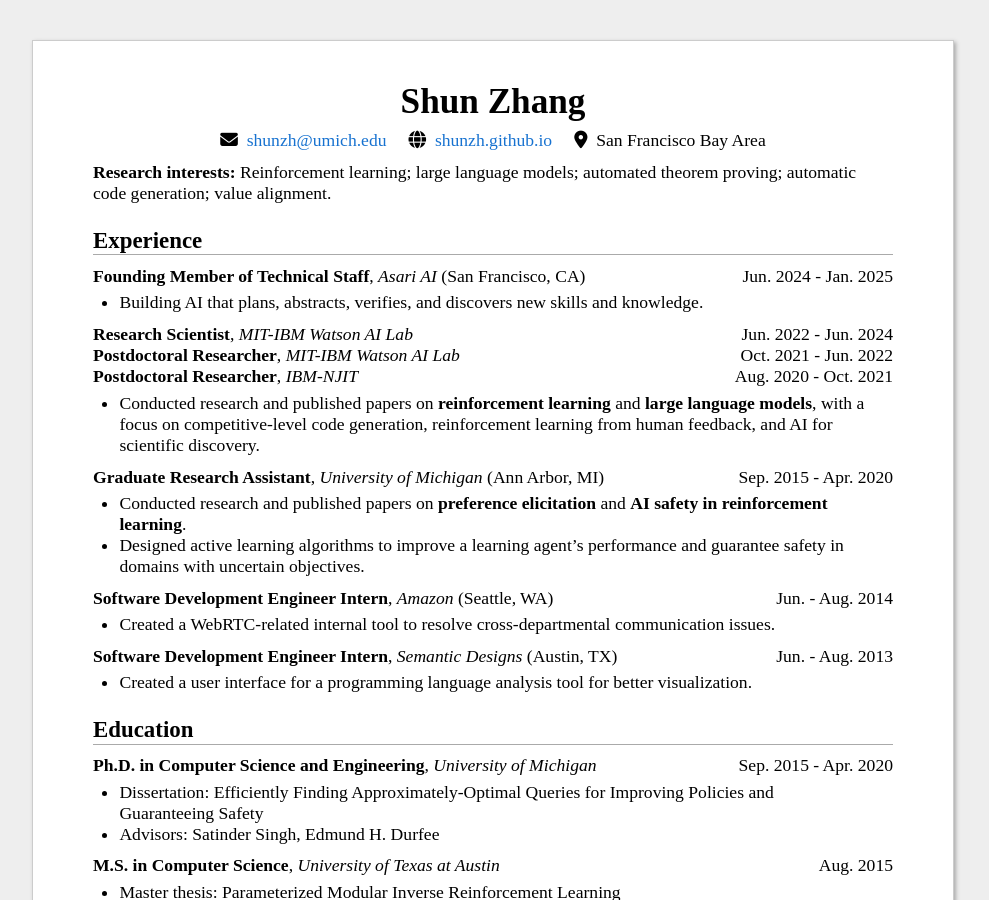
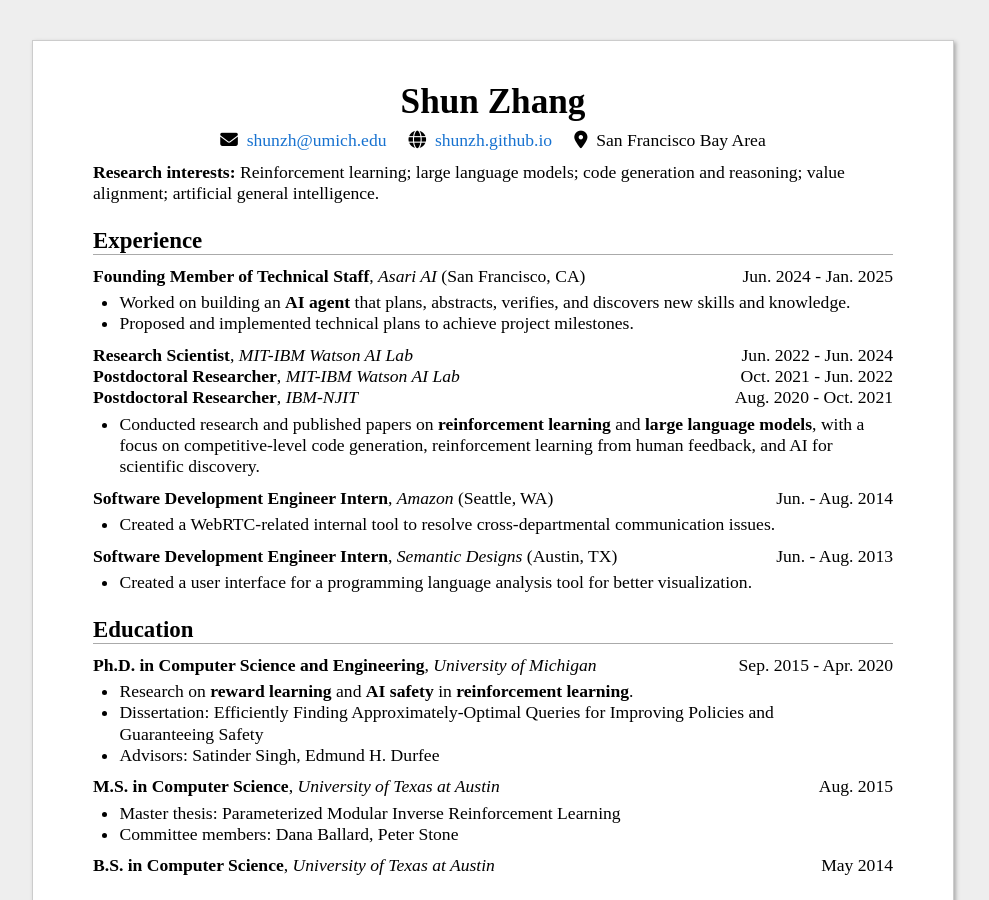
Before and after one commit to shunzh/shunzh.github.io, a Jekyll site: the page built from _pages/cv.md, in a window 1280 px wide and 900 px high. Shown: the whole window, without its empty margins (147-1136 px from the left). Built offline with Jekyll 4.4.1, drawn with Linux system fonts in a browser that asks for light colours; some of the changed text lies outside the part shown.

Commit message:
update CV

```diff
--- a/_layouts/default.html
+++ b/_layouts/default.html
@@ -32,11 +32,10 @@
 
               <p style="text-align:center">
                 <a href="mailto:{{ site.email }}"> Email </a> &nbsp;/&nbsp;
-                <!-- <a href="/bio"> Bio </a> &nbsp;/&nbsp; -->
                 <a href="https://github.com/{{ site.github_id }}"> GitHub </a> &nbsp;/&nbsp;
                 <a href="https://scholar.google.com/citations?user={{ site.google_scholar_id }}"> Google Scholar </a> &nbsp;/&nbsp;
-                <a href="https://www.linkedin.com/in/{{ site.linkedin_id }}"> LinkedIn </a> &nbsp;/&nbsp;
-                <a href="https://twitter.com/{{ site.twitter_id }}"> Twitter </a>
+                <a href="https://www.linkedin.com/in/{{ site.linkedin_id }}"> LinkedIn </a>
+                <!-- <a href="{{ site.homepage_url }}/rethink"> ReThink (Blog) </a> -->
               </p>
             </td>
             <td style="padding:2.5%;width:28%;max-width:28%">
--- a/_pages/cv.md
+++ b/_pages/cv.md
@@ -10,22 +10,18 @@ permalink: /cv/
 - <i class="fas fa-globe"></i>  [{{ site.homepage_url | remove: 'https://' }}]({{ site.homepage_url }})
 - <i class="fas fa-map-marker-alt"></i>  {{ site.location }}
 
-**Research interests:** Reinforcement learning; large language models; automated theorem proving; automatic code generation; value alignment.
+**Research interests:** Reinforcement learning; large language models; code generation and reasoning; value alignment; artificial general intelligence.
 
 ## Experience
 
 ### <span>**Founding Member of Technical Staff**, _Asari AI_ (San Francisco, CA)</span> <span>Jun. 2024 - Jan. 2025</span>
 
-- Building AI that plans, abstracts, verifies, and discovers new skills and knowledge.
+- Worked on building an **AI agent** that plans, abstracts, verifies, and discovers new skills and knowledge.
+- Proposed and implemented technical plans to achieve project milestones.
 
 ### <span>**Research Scientist**, _MIT-IBM Watson AI Lab_<br>**Postdoctoral Researcher**, _MIT-IBM Watson AI Lab_<br>**Postdoctoral Researcher**, _IBM-NJIT_</span> <span style="text-align: right;">Jun. 2022 - Jun. 2024<br>Oct. 2021 - Jun. 2022<br>Aug. 2020 - Oct. 2021</span>
 
 - Conducted research and published papers on **reinforcement learning** and **large language models**, with a focus on competitive-level code generation, reinforcement learning from human feedback, and AI for scientific discovery.
-
-### <span>**Graduate Research Assistant**, _University of Michigan_ (Ann Arbor, MI)</span> <span>Sep. 2015 - Apr. 2020</span>
-
-- Conducted research and published papers on **preference elicitation** and **AI safety in reinforcement learning**.
-- Designed active learning algorithms to improve a learning agent's performance and guarantee safety in domains with uncertain objectives.
 
 ### <span>**Software Development Engineer Intern**, _Amazon_ (Seattle, WA)</span> <span>Jun. - Aug. 2014</span>
 
@@ -39,6 +35,7 @@ permalink: /cv/
 
 ### <span>**Ph.D. in Computer Science and Engineering**, _University of Michigan_</span> <span>Sep. 2015 - Apr. 2020</span>
 
+- Research on **reward learning** and **AI safety** in **reinforcement learning**.
 - Dissertation: Efficiently Finding Approximately-Optimal Queries for Improving Policies and Guaranteeing Safety
 - Advisors: Satinder Singh, Edmund H. Durfee
 
```
Also changed, not shown: other parts of _pages/cv.md (+2 -2 lines), 1 other file.
